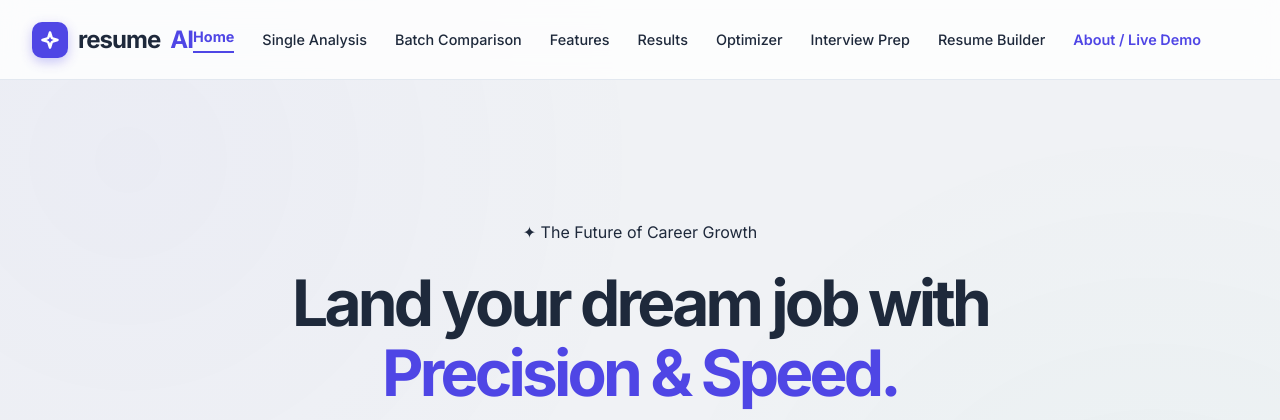
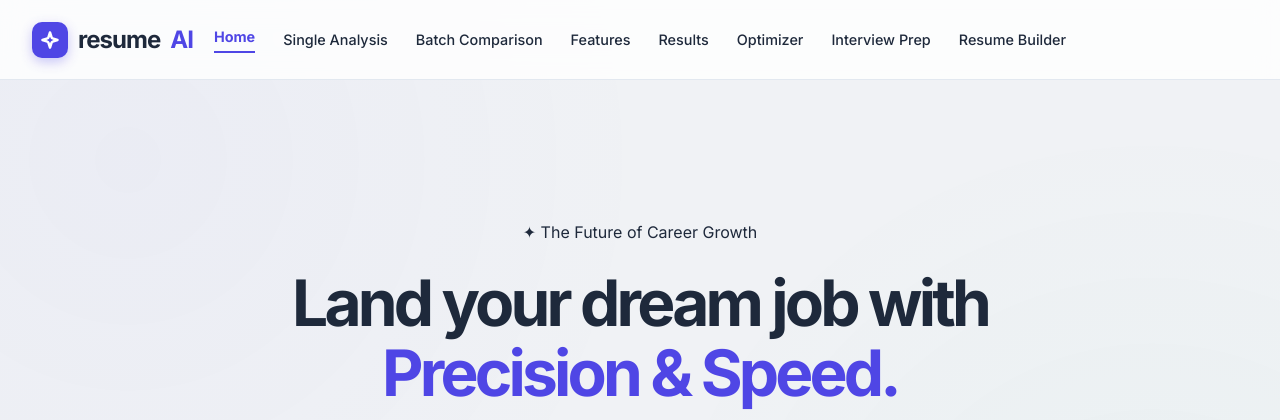
Before and after one commit to malikmajid161/Resume_analyzer, a Flask app: page / in a window 1280 px wide. Shown: the top 420 px of the page. Run offline with Flask 3, Linux system fonts and the light colour scheme; parts of the project's set-up code (start-up, migrations or seed data) failed here and were passed over.

Commit message:
Remove About link from navigation bar

```diff
--- a/templates/base.html
+++ b/templates/base.html
@@ -30,7 +30,6 @@
         <a href="{{ url_for('optimize') }}" class="nav-link {{ 'active' if request.endpoint == 'optimize' }}">Optimizer</a>
         <a href="{{ url_for('interview') }}" class="nav-link {{ 'active' if request.endpoint == 'interview' }}">Interview Prep</a>
         <a href="{{ url_for('builder') }}" class="nav-link {{ 'active' if request.endpoint == 'builder' }}">Resume Builder</a>
-        <a href="https://malikmajid-resume-analyzer.vercel.app/" class="nav-link" target="_blank" style="color: var(--accent); font-weight: 600;">About / Live Demo</a>
       </div>
 
       <div class="nav-actions">
```
